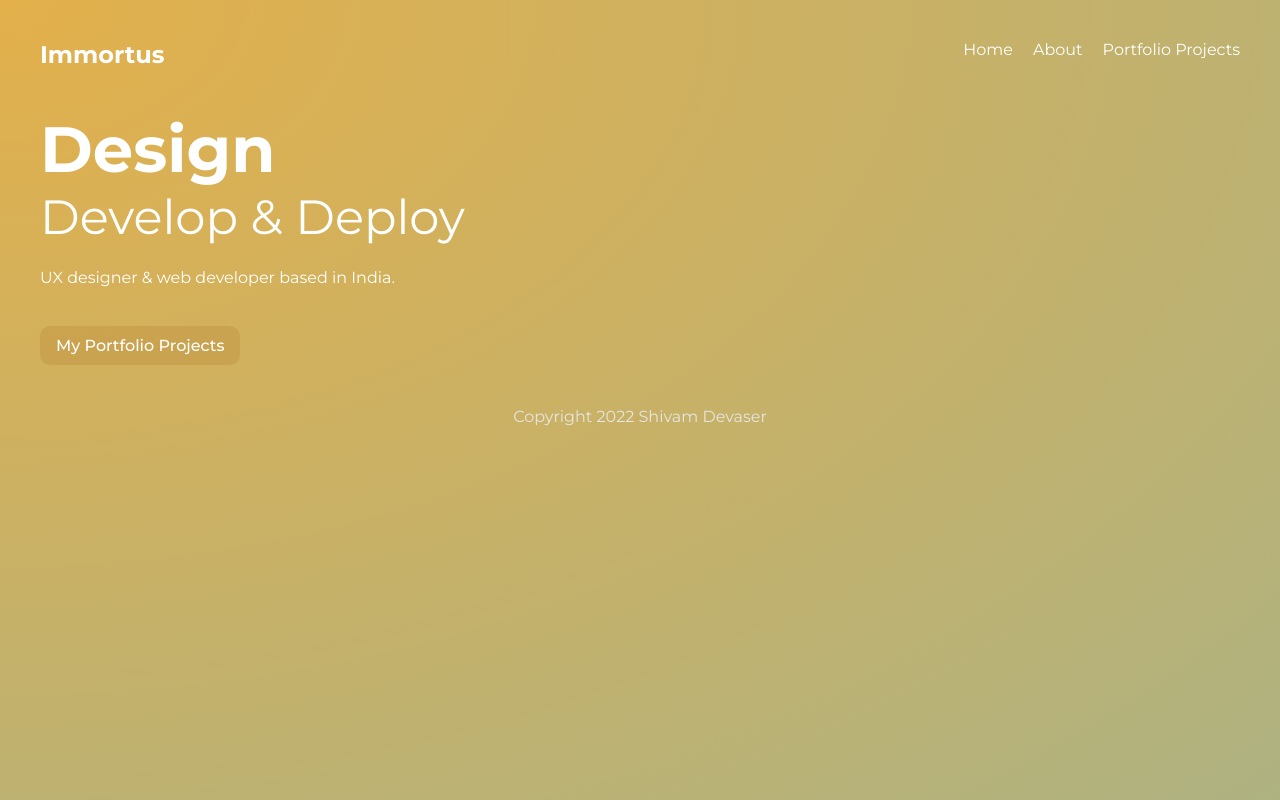
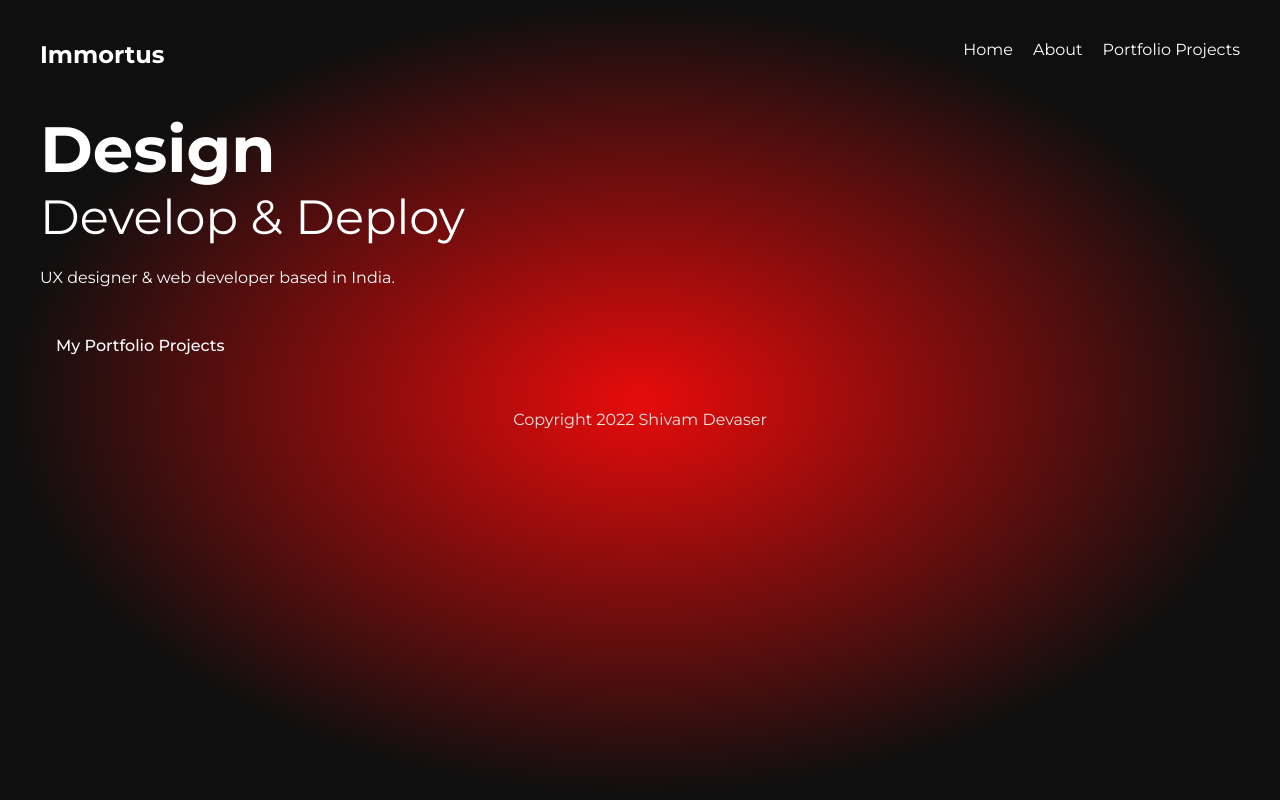
Before and after one commit to frozen-eagle043/Gatsby, a Gatsby site in the folder gatsby/gatsby-starter-hello-world/: page / in a window 1280 px wide. Built offline with nearby package versions, Linux system fonts and the light colour scheme; Gatsby itself is replaced by a stand-in of ours.

Commit message:
improved styles

```diff
--- a/gatsby/gatsby-starter-hello-world/src/styles/global.css
+++ b/gatsby/gatsby-starter-hello-world/src/styles/global.css
@@ -11,7 +11,7 @@ html, body {
   min-height: 100%;
 }
 body {
-  background: radial-gradient(at top left, #E3B04B   0%,  #79B4B7 200%);
+  background: radial-gradient(at center, #e70b0b   0%,  #0f0f0f 70%);
   background-repeat: no-repeat;
 }
 p {
@@ -41,7 +41,7 @@ nav a {
   border-bottom: 3px solid transparent;
 }
 nav a:hover {
-  border-color: white;
+  border-color: rgb(240, 198, 10);
 }
 footer p{
   text-align: center;
--- a/gatsby/gatsby-starter-hello-world/src/styles/home.module.css
+++ b/gatsby/gatsby-starter-hello-world/src/styles/home.module.css
@@ -1,4 +1,5 @@
 .header {
+    color: #e6cf07;
     display: grid;
     grid-template-columns: 1fr 1fr;
     grid-gap: 40px;
@@ -14,14 +15,13 @@
   }
 .btn {
     display: inline-block;
-    border-color: darkgoldenrod;
-    background: #9d5c0d28;
+
+    background: #9d5c0d00;
     padding: 10px 16px;
-    border-radius: 10px;
+    border-bottom: 3px solid transparent;
     margin-top: 20px;
     font-weight: 500;
   }
   .btn:hover{
-    background: #F5F5F5;
-    color: rgb(8, 0, 0);
+    border-color: rgb(240, 198, 10);
   }
```
